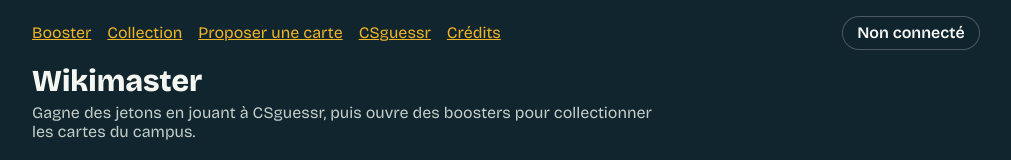
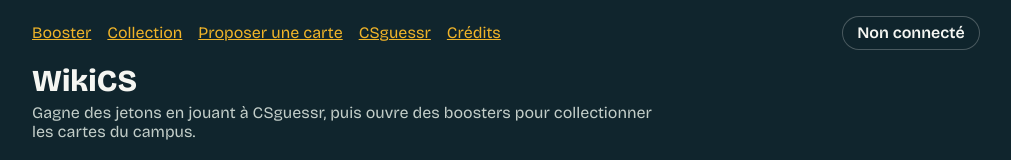
Before and after one commit to LucasJgou/WikiCS, a plain HTML site: page index.html in a window 1280 px wide. Shown: the top 160 px of the page, without its empty margins (134-1145 px from the left). Drawn offline with nearby package versions, Linux system fonts and the light colour scheme; no server answers.

Commit message:
Change title and headings from 'Wikimaster' to 'WikiCS'

```diff
--- a/index.html
+++ b/index.html
@@ -10,7 +10,7 @@
 </script>
 <meta charset="utf-8">
 <meta name="viewport" content="width=device-width, initial-scale=1, viewport-fit=cover">
-<title>Wikimaster CentraleSupélec</title>
+<title>WikiCS</title>
 <meta name="description" content="Gagne des jetons sur CSguessr, ouvre des boosters et collectionne les cartes du campus de CentraleSupélec.">
 <link rel="icon" href="favicon.svg" type="image/svg+xml">
 <script src="config.js"></script>
@@ -30,12 +30,12 @@
 <main>
   <div id="top"></div>
   <div id="intro">
-    <h1>Wikimaster</h1>
+    <h1>WikiCS</h1>
     <p class="lead">Gagne des jetons en jouant à CSguessr, puis ouvre des boosters pour collectionner les cartes du campus.</p>
   </div>
   <div id="auth"></div>
   <section id="stage" hidden>
-    <button class="pack" id="pack" type="button">Wikimaster<small>Booster · 15 jetons</small></button>
+    <button class="pack" id="pack" type="button">WikiCS<small>Booster · 15 jetons</small></button>
     <p class="count" id="bal"></p>
     <div class="slot" id="slot" hidden></div>
     <p class="count" id="count" aria-live="polite"></p>
```
